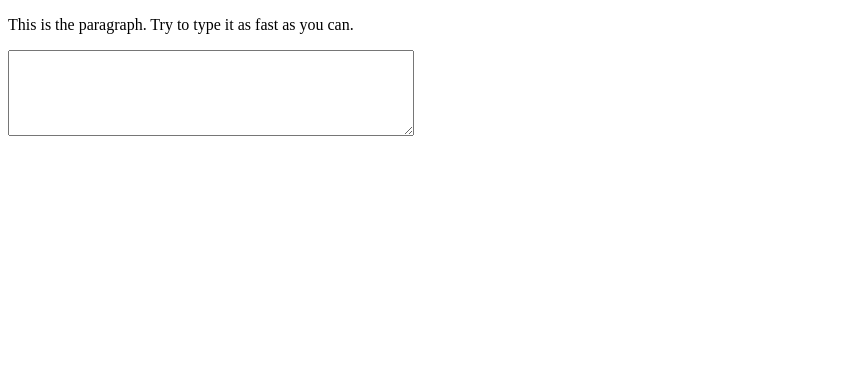
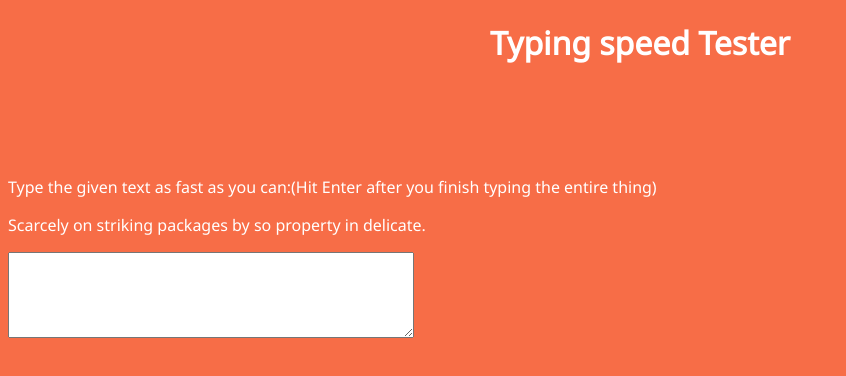
Before and after one commit to kamalesh0406/typing-speed, a plain HTML site: page index.html in a window 1280 px wide. Shown: the whole page, without its empty margins (0-846 px from the left). Drawn offline with Linux system fonts and the light colour scheme.

Commit message:
Final changes

```diff
--- a/index.html
+++ b/index.html
@@ -2,13 +2,17 @@
 <html>
 <head>
 	<title>Typing speed tester</title>
+	<link href="https://fonts.googleapis.com/css?family=Noto+Sans" rel="stylesheet">
 	<link rel="stylesheet" type="text/css" href="style.css">
 </head>
 <body>
-	<p id="test">This is the paragraph. Try to type it as fast as you can.</p>
+	<h1>Typing speed Tester</h1>
+	<div>
+	<p>Type the given text as fast as you can:(Hit Enter after you finish typing the entire thing)</p>
+	<p id="test">Scarcely on striking packages by so property in delicate.</p>
 
-	<textarea id="text"> </textarea>
-
+	<textarea id="text"></textarea>
+</div>
 	<script type="text/javascript" src="script.js"></script>
 </body>
 </html>
--- a/script.js
+++ b/script.js
@@ -11,15 +11,17 @@ text.addEventListener('keydown',function(){
 	}
 	text1 = text.value
 	if (check[character]!==text1[character]){
+		text.style.color = "red";
 		text.maxLength=character+1;
 	}
 	else{
+		text.style.color = "green" ;
 		character++;
 		text.maxLength = check.length;
 	}
 	if(character == check.length){
 		stop = new Date().getTime();
-		speed = (check.length)/((stop-start)/1000);
+		speed = Math.floor((check.length)/((stop-start)/1000));
 		alert("Your typing speed is "+speed+" words/second")
 	}
 })
--- a/style.css
+++ b/style.css
@@ -1,3 +1,15 @@
+body{
+	font-family: Noto Sans;
+	background: #f76d47;
+	color:white;
+}
+h1{
+	text-align: center;
+}
+div{
+	position:absolute;
+	top:20%;
+}
 #text{
 	width: 400px;
 	height:80px;
```
